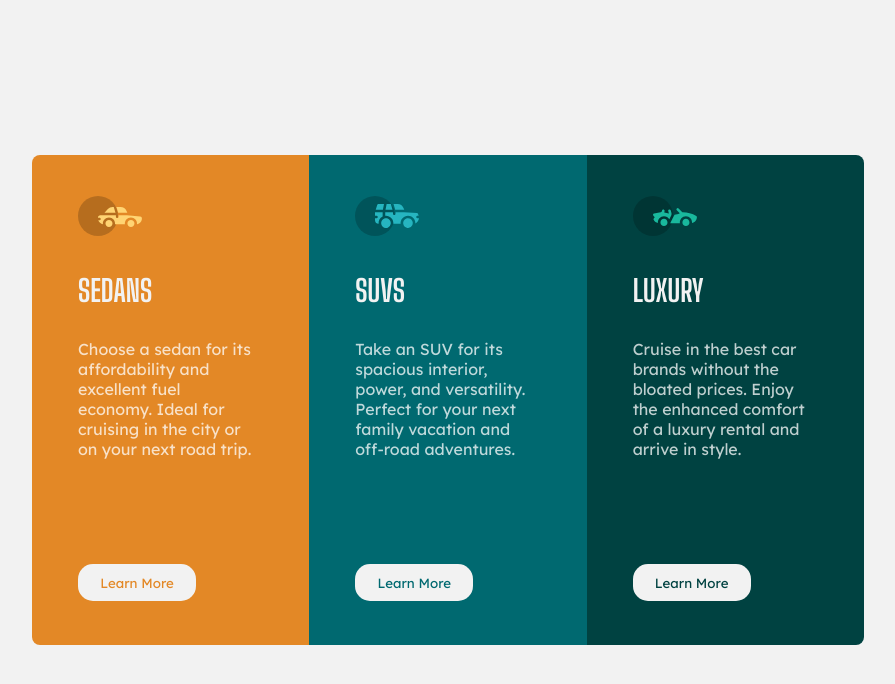
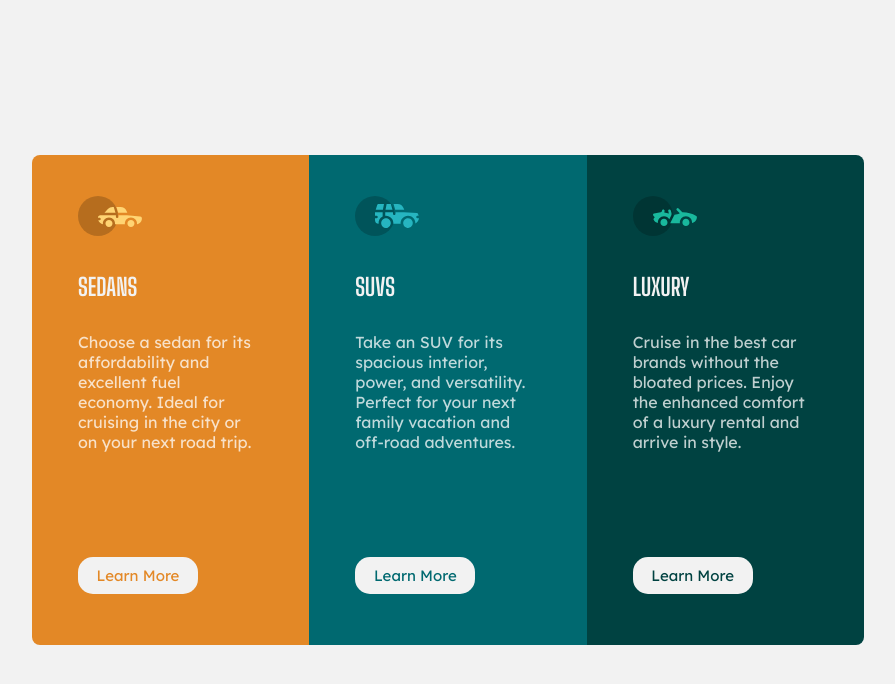
Before and after one commit to heloabrantessb/3-column-preview-card, a plain HTML site: page index.html in a window 1280 px wide. Shown: the whole page, without its empty margins (192-1087 px from the left). Drawn offline with Linux system fonts and the light colour scheme.

Commit message:
Substituição da tag button pela tag a e configuração do README

```diff
--- a/index.html
+++ b/index.html
@@ -22,31 +22,31 @@
   <body>
     <main>
       <div>
-        <img src="./images/icon-sedans.svg" alt="Icon of a car" />
-        <h1>Sedans</h1>
+        <img src="./images/icon-sedans.svg"/>
+        <h2>Sedans</h2>
         <p>
           Choose a sedan for its affordability and excellent fuel economy. Ideal
           for cruising in the city or on your next road trip.
         </p>
-        <button type="button" id="sedan">Learn More</button>
+        <a href="#" class="sedan">Learn More</a>
       </div>
       <div>
-        <img src="./images/icon-suvs.svg" alt="Icon of a car" />
-        <h1>Suvs</h1>
+        <img src="./images/icon-suvs.svg"/>
+        <h2>Suvs</h2>
         <p>
           Take an SUV for its spacious interior, power, and versatility. Perfect
           for your next family vacation and off-road adventures.
         </p>
-        <button type="button" id="suv">Learn More</button>
+        <a href="#" class="suv">Learn More</a>
       </div>
       <div>
-        <img src="./images/icon-luxury.svg" alt="Icon of a car" />
-        <h1>Luxury</h1>
+        <img src="./images/icon-luxury.svg"/>
+        <h2>Luxury</h2>
         <p>
           Cruise in the best car brands without the bloated prices. Enjoy the
           enhanced comfort of a luxury rental and arrive in style.
         </p>
-        <button type="button" id="luxury">Learn More</button>
+        <a href="#" class="luxury">Learn More</a>
       </div>
     </main>
   </body>
--- a/style.css
+++ b/style.css
@@ -27,11 +27,12 @@ div{
 div  img{
     padding-bottom: 1.5rem;
 }
-div  h1{
+div  h2{
     color: hsl(0, 0%, 95%) !important;
     padding-bottom: 1.5rem;
     text-transform: uppercase;
     font-family: 'Big Shoulders Display', sans-serif;
+    font-size: x-large;
 }
 div p{
     color:  hsla(0, 0%, 100%, 0.75) !important;
@@ -52,25 +53,29 @@ div:nth-child(3){
     border-bottom-left-radius: 8px;
     border-bottom-right-radius: 8px;
 }
-button{
+a{
     background-color: hsl(0, 0%, 95%);
     border: none;
-    width: 11.8rem;
+    width: 12rem;
     height: 3.7rem;
+    display: flex;
+    align-items: center;
+    justify-content: center;
     border-radius: 15px;
     font-family: 'Lexend Deca',sans-serif;
+    text-decoration: none;
 }
-#sedan{
+.sedan{
     color: hsl(31, 77%, 52%);
 }
-#suv{
+.suv{
     color: hsl(184, 100%, 22%);
 }
-#luxury{
+.luxury{
     color: hsl(179, 100%, 13%);
 }
 
-@media (min-width: 768px){
+@media (min-width: 1024px){
     body{
         height: 100vh;
     }
@@ -84,7 +89,7 @@ button{
 
 
     }
-    div img, h1, p{
+    div img, h2, p{
         padding: 1.6rem;
     }
     div p{
@@ -92,12 +97,12 @@ button{
         font-size: medium;
         text-align: left;
     }
-    div button{
+    div a{
         margin-top: 8rem;
         margin-left: 1.6rem;
         cursor: pointer;
     }
-    div button:hover{
+    div a:hover{
         background-color:transparent;
         border: 2px solid hsl(0, 0%, 95%);
         color: hsl(0, 0%, 95%) !important;
```
Also changed, not shown: images/Captura de tela 2024-05-17 212031.png (added), 1 other file.
